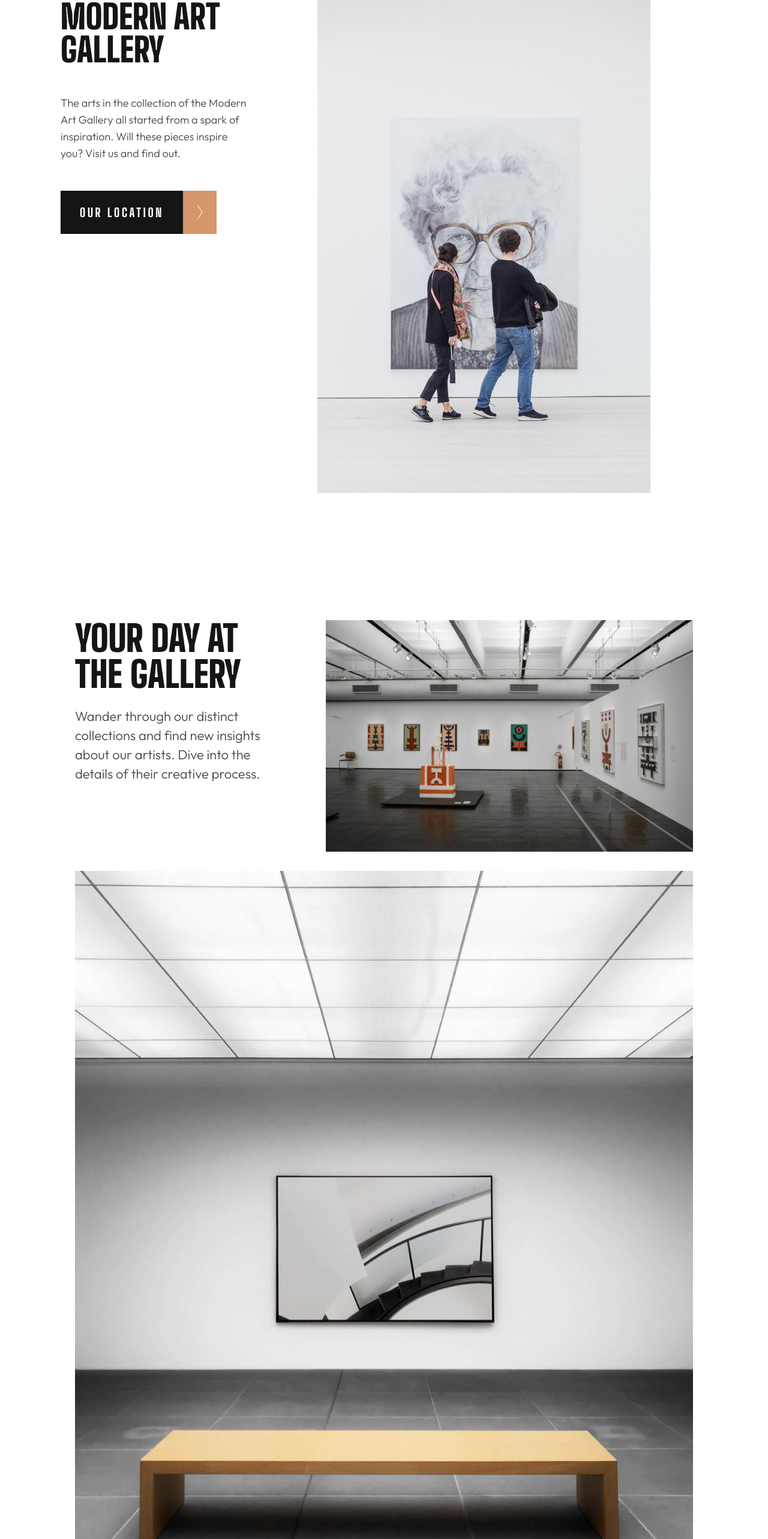
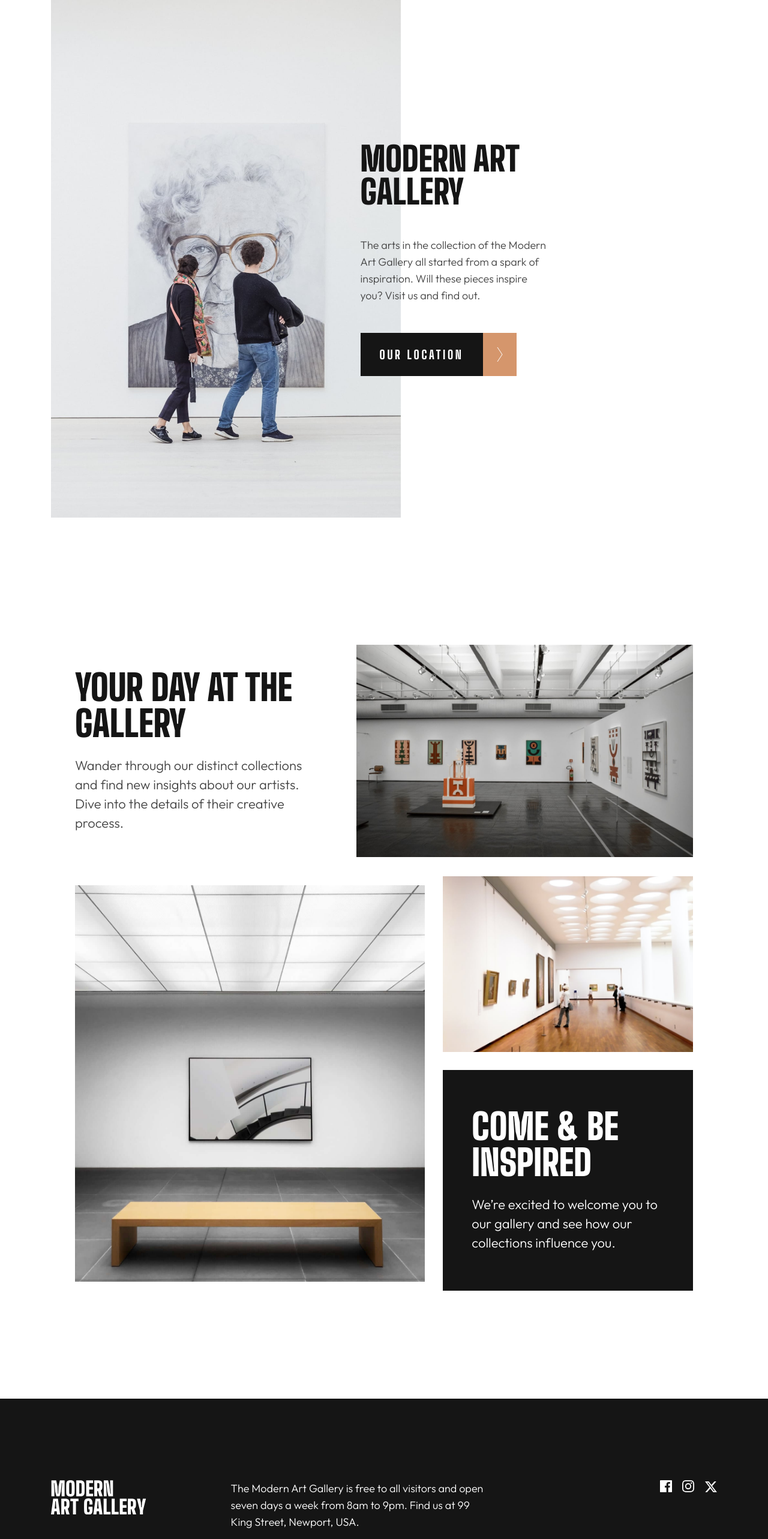
Before and after one commit to Dudeldups/FM-art-gallery-website, a React (Vite) app: page / in a window 1280 px wide. Shown: the top 2566 px of the page at 60% size. Built offline with nearby package versions, Linux system fonts and the light colour scheme.

Commit message:
added gallery grid

```diff
--- a/src/components/Button/Button.scss
+++ b/src/components/Button/Button.scss
@@ -2,7 +2,7 @@
 
 .modal-button {
   display: flex;
-  background-color: transparent;
+  margin-right: auto;
 
   &__text {
     background: $clr-grey-900;
--- a/src/components/Button/Button.tsx
+++ b/src/components/Button/Button.tsx
@@ -9,10 +9,16 @@ interface ButtonProps {
 }
 
 const Button = ({ setIsModalShown, isPrimary }: ButtonProps) => {
+  const handleClick = (showModal: boolean) => {
+    setIsModalShown(showModal);
+    window.scrollTo({
+      top: 0,
+      behavior: "smooth",
+    });
+  };
+
   return isPrimary ? (
-    <button
-      className="modal-button primary"
-      onClick={() => setIsModalShown(true)}>
+    <button className="modal-button primary" onClick={() => handleClick(true)}>
       <span className="modal-button__text">Our location</span>
       <span className="modal-button__arrow" aria-hidden="true">
         <img src={rightArrow} alt="" />
@@ -21,7 +27,7 @@ const Button = ({ setIsModalShown, isPrimary }: ButtonProps) => {
   ) : (
     <button
       className="modal-button secondary"
-      onClick={() => setIsModalShown(false)}>
+      onClick={() => handleClick(false)}>
       <span className="modal-button__text">Back to home</span>
       <span className="modal-button__arrow" aria-hidden="true">
         <img src={leftArrow} alt="" />
--- a/src/components/Footer/Footer.scss
+++ b/src/components/Footer/Footer.scss
@@ -87,3 +87,5 @@
 .colored .icon-link:focus-visible .icon {
   color: $clr-white;
 }
+
+// TODO: color transitions for icons
--- a/src/components/Footer/Footer.tsx
+++ b/src/components/Footer/Footer.tsx
@@ -12,7 +12,6 @@ interface FooterProps {
 const Footer = ({ isColored }: FooterProps) => {
   return (
     // colored class changes from black background to orange
-
     <div className={`footer-container ${isColored ? "colored" : ""}`}>
       <footer className="footer">
         <GalleryLogo />
--- a/src/components/Homepage/Homepage.scss
+++ b/src/components/Homepage/Homepage.scss
@@ -10,14 +10,15 @@
   gap: 2rem;
 
   @include mq($bp-tablet) {
-    grid-template-columns: repeat(30, 1fr);
+    grid-template-columns: repeat(40, 1fr);
     gap: 0;
+    align-items: center;
   }
 
   &__image {
     @include mq($bp-tablet) {
       grid-row: 1;
-      grid-column: 13 / span 15;
+      grid-column: 1 / span 21;
     }
   }
 
@@ -30,8 +31,7 @@
 
     @include mq($bp-tablet) {
       grid-row: 1;
-      grid-column: 1 / span 15;
-
+      grid-column: 19 / -1;
       gap: 3rem;
     }
 
@@ -53,13 +53,25 @@
   }
 
   &__container1 {
-    display: flex;
-    flex-direction: column;
+    display: grid;
     gap: 1.55rem;
 
     @include mq($bp-tablet) {
-      flex-direction: row-reverse;
+      align-items: center;
+      grid-template-columns: 5fr 7fr;
       gap: 4.25rem;
+    }
+  }
+
+  &__image1 {
+    @include mq($bp-tablet) {
+      grid-area: 1 / 2;
+    }
+  }
+
+  &__text.text1 {
+    @include mq($bp-tablet) {
+      grid-area: 1 / 1;
     }
   }
 
@@ -67,20 +79,42 @@
     display: grid;
     gap: 1rem;
     margin-top: 2rem;
+
+    @include mq($bp-tablet) {
+      align-items: center;
+      grid-template-columns: 7fr 5fr;
+      gap: 0.7rem;
+    }
+
+    @include mq($bp-desktop) {
+      gap: 1.87rem;
+    }
+  }
+
+  &__image2 {
+    @include mq($bp-tablet) {
+      grid-area: 1 / 1 / 3 / 2;
+    }
+  }
+
+  &__image3 {
+    @include mq($bp-tablet) {
+      grid-area: 1 / 2 / 2 / 3;
+      align-self: start;
+    }
   }
 
   &__blackTextBox {
     padding: 3rem 1.5rem;
     background-color: $clr-grey-900;
-  }
 
-  &__text {
     @include mq($bp-tablet) {
-      max-width: 13.9375rem;
+      grid-area: 2 / 2 / 3 / 3;
+      align-self: end;
     }
 
     @include mq($bp-desktop) {
-      max-width: 21.875rem;
+      padding: 4rem 3rem;
     }
   }
 
--- a/src/components/Homepage/Homepage.tsx
+++ b/src/components/Homepage/Homepage.tsx
@@ -71,7 +71,7 @@ export default function Homepage({ setIsModalShown }: HomepageProps) {
             />
           </picture>
 
-          <div className="gallery__text">
+          <div className="gallery__text text1">
             <h2 className="gallery__title">Your Day at the Gallery</h2>
             <p className="gallery__desc">
               Wander through our distinct collections and find new insights
```
